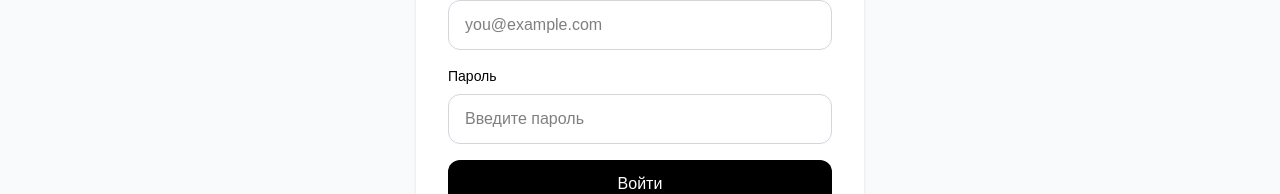
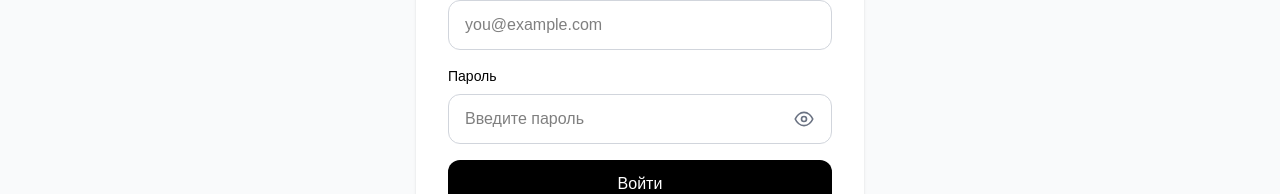
Before and after one commit to pivnoe11/my-edu-site, a Next.js app: page /sign-in in a window 1280 px wide. Shown: the part 297-491 px from the top of the page. Built offline with nearby package versions, Linux system fonts and the light colour scheme.

Commit message:
Add password visibility toggle

```diff
--- a/app/sign-in/page.tsx
+++ b/app/sign-in/page.tsx
@@ -1,4 +1,5 @@
 import Navbar from "../../components/Navbar";
+import PasswordInput from "../../components/PasswordInput";
 import { signInAction } from "../auth/actions";
 
 type SignInPageProps = {
@@ -51,9 +52,8 @@ export default async function SignInPage({ searchParams }: SignInPageProps) {
 
             <div>
               <label className="mb-2 block text-sm font-medium">Пароль</label>
-              <input
+              <PasswordInput
                 name="password"
-                type="password"
                 placeholder="Введите пароль"
                 required
                 className="w-full rounded-xl border border-gray-300 px-4 py-3 outline-none focus:border-black"
--- a/app/sign-up/page.tsx
+++ b/app/sign-up/page.tsx
@@ -1,4 +1,5 @@
 import Navbar from "../../components/Navbar";
+import PasswordInput from "../../components/PasswordInput";
 import { signUpAction } from "../auth/actions";
 
 type SignUpPageProps = {
@@ -53,9 +54,8 @@ export default async function SignUpPage({ searchParams }: SignUpPageProps) {
 
             <div>
               <label className="mb-2 block text-sm font-medium">Пароль</label>
-              <input
+              <PasswordInput
                 name="password"
-                type="password"
                 placeholder="Придумайте пароль"
                 required
                 minLength={6}
--- /dev/null
+++ b/components/PasswordInput.tsx
@@ -0,0 +1,63 @@
+"use client";
+
+import { useState, type InputHTMLAttributes } from "react";
+
+type PasswordInputProps = Omit<InputHTMLAttributes<HTMLInputElement>, "type">;
+
+export default function PasswordInput({
+  className = "",
+  ...props
+}: PasswordInputProps) {
+  const [isVisible, setIsVisible] = useState(false);
+  const label = isVisible ? "Hide password" : "Show password";
+
+  return (
+    <div className="relative">
+      <input
+        {...props}
+        type={isVisible ? "text" : "password"}
+        className={`${className} pr-12`}
+      />
+
+      <button
+        type="button"
+        aria-label={label}
+        title={label}
+        onClick={() => setIsVisible((current) => !current)}
+        className="absolute right-3 top-1/2 flex h-8 w-8 -translate-y-1/2 items-center justify-center rounded-lg text-gray-500 transition hover:bg-gray-100 hover:text-black focus:outline-none focus:ring-2 focus:ring-black/20"
+      >
+        {isVisible ? (
+          <svg
+            aria-hidden="true"
+            className="h-5 w-5"
+            fill="none"
+            stroke="currentColor"
+            strokeLinecap="round"
+            strokeLinejoin="round"
+            strokeWidth="2"
+            viewBox="0 0 24 24"
+          >
+            <path d="m3 3 18 18" />
+            <path d="M10.6 10.6a2 2 0 0 0 2.8 2.8" />
+            <path d="M9.9 4.2A10.5 10.5 0 0 1 12 4c5 0 9 4.5 10.5 8a14.6 14.6 0 0 1-3.1 4.4" />
+            <path d="M6.2 6.2A14.7 14.7 0 0 0 1.5 12C3 15.5 7 20 12 20a10.8 10.8 0 0 0 5.1-1.3" />
+          </svg>
+        ) : (
+          <svg
+            aria-hidden="true"
+            className="h-5 w-5"
+            fill="none"
+            stroke="currentColor"
+            strokeLinecap="round"
+            strokeLinejoin="round"
+            strokeWidth="2"
+            viewBox="0 0 24 24"
+          >
+            <path d="M1.5 12C3 8.5 7 4 12 4s9 4.5 10.5 8C21 15.5 17 20 12 20S3 15.5 1.5 12Z" />
+            <circle cx="12" cy="12" r="3" />
+          </svg>
+        )}
+      </button>
+    </div>
+  );
+}
```
